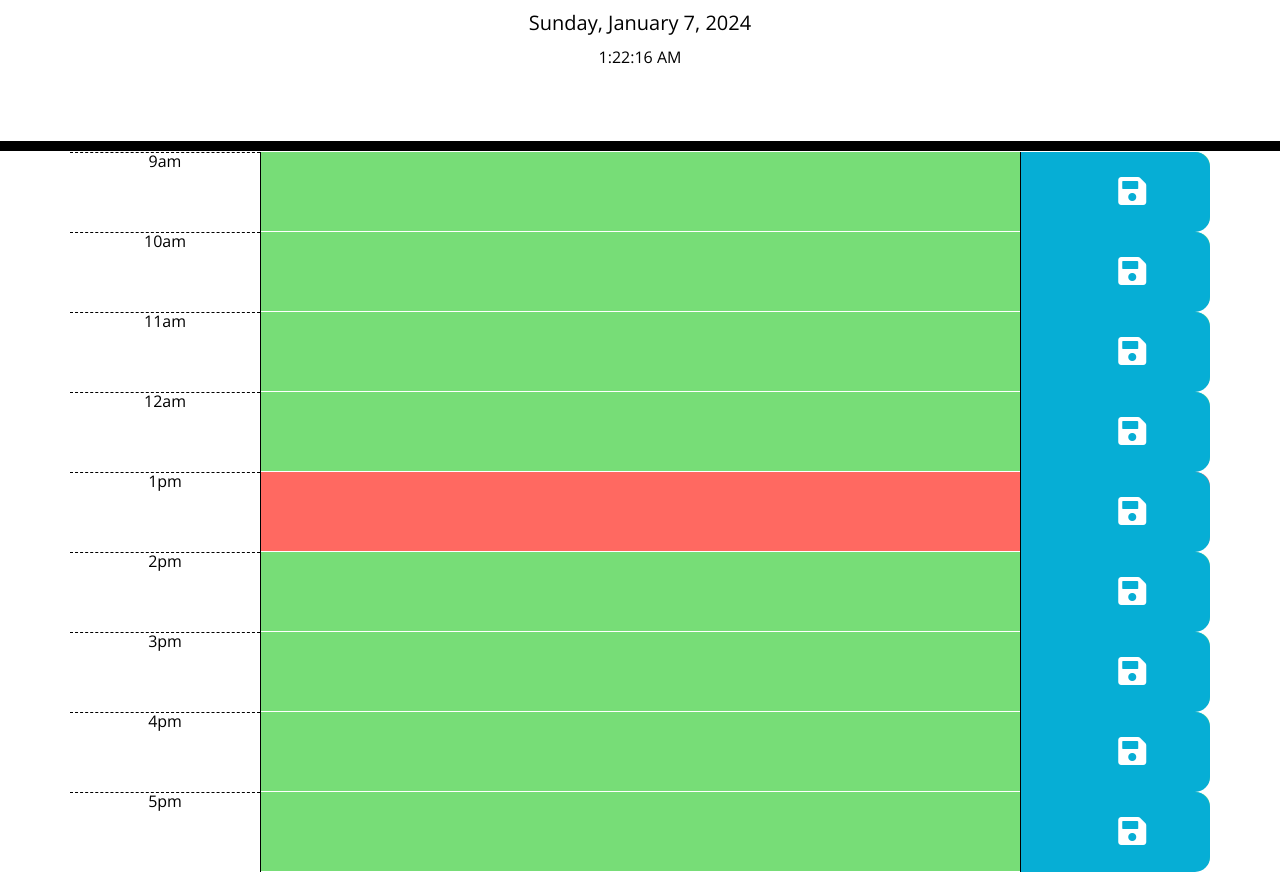
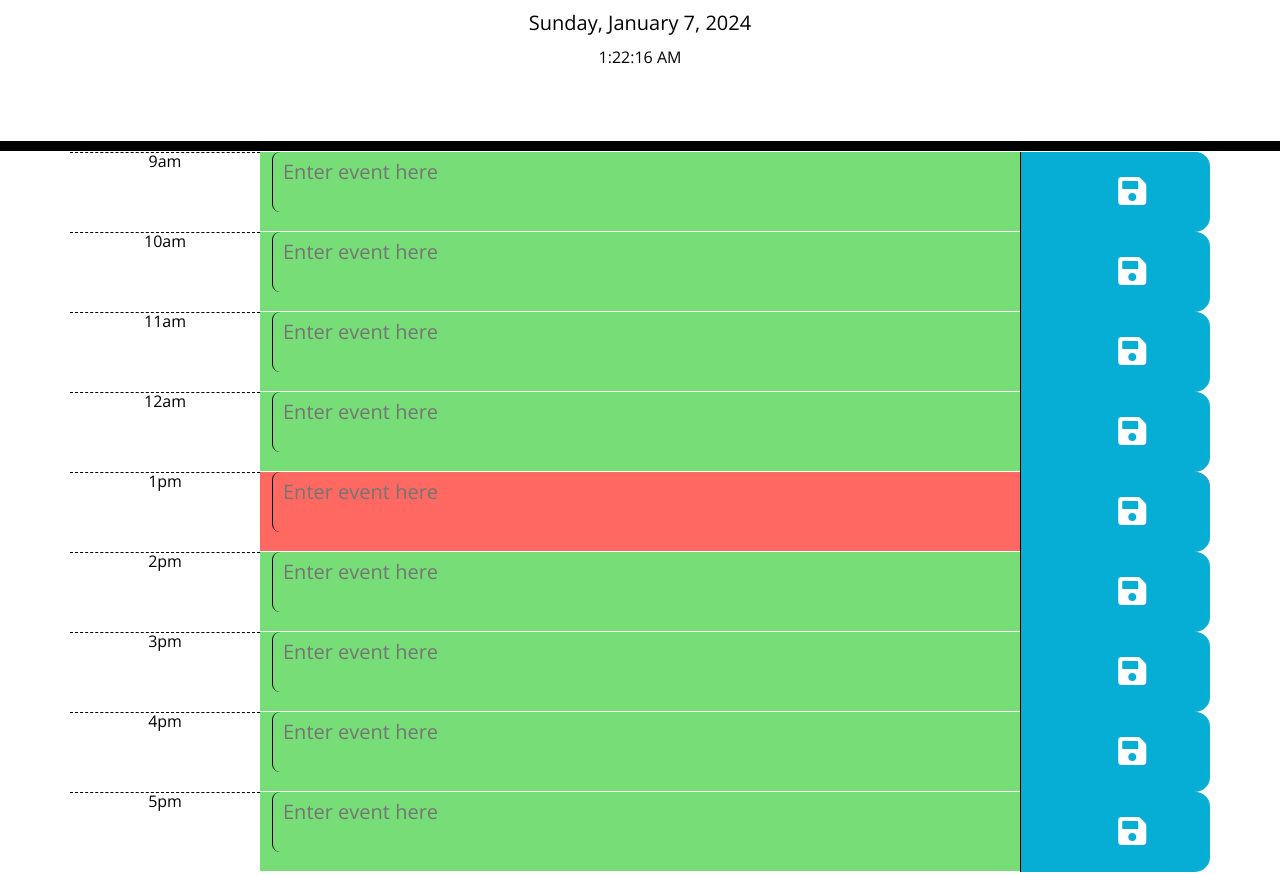
Before and after one commit to chrisma89/Workday-Planner, a plain HTML site: page index.html in a window 1280 px wide. Shown: the part 168-1043 px from the top of the page. Drawn offline with nearby package versions, Linux system fonts and the light colour scheme.

Commit message:
input textarea added

```diff
--- a/assets/css/style.css
+++ b/assets/css/style.css
@@ -11,6 +11,7 @@ body {
   color: #000000;
   border-left: 1px solid black;
   padding: 10px;
+
 }
 
 header {
@@ -20,6 +21,10 @@ header {
   border-radius: 0;
   border-bottom: 10px solid black;
   padding: 60px;
+}
+
+textarea {
+  width:100%;
 }
 
 .description {
--- a/assets/js/script.js
+++ b/assets/js/script.js
@@ -1,4 +1,4 @@
-// Current Date display
+// Current Date display at the top of the calender when a user opens the planner.
 const currentDay = $("#currentDay");
 currentDay.text(dayjs().format("dddd, MMMM D, YYYY"))
 
@@ -12,20 +12,18 @@ displayTime()
 // update clock every second
 setInterval (displayTime, 1000)
 
-console.log("ding")
-
+// Color-coded time block based on past, present, and future
 function updateHourblocks (){
-  currentHour = dayjs().hour()
+  const currentHour = dayjs().hour()
   console.log(currentHour)
 
-  // const plannerHour =$(".time-block")
-  // console.log(plannerHour)
+
    const timeBlock =  $(".time-block")
-  $(timeBlock).each(function(){
+  timeBlock.each(function(){
 
     let plannerHour = parseInt($(this).attr("id"))
     console.log(plannerHour)
-  //  console.log(timeBlock)
+
     if (plannerHour < currentHour){
       $(this).addClass("past")
       $(this).removeClass("present future")
@@ -40,8 +38,12 @@ function updateHourblocks (){
       $(this).removeClass("past present")
 
     }
+  })}
+
+updateHourblocks()
 
 
+// update time-blocks every hour
+// setInterval(updateHourblocks, 15000)
 
-  })}
-updateHourblocks()
+// Allow a user to enter an event when they click a time block
--- a/index.html
+++ b/index.html
@@ -25,63 +25,63 @@
     <!-- Timeblocks go here -->
     <div class="row time-block" id="9">
       <div class="col-md-2 hour" >9am</div>
-      <div class="col-md-8 textarea"></div>
+       <div class="col-md-8"><textarea class="textarea description form-control-lg" placeholder="Enter event here"></textarea></div>
       <div class="col-md-2 saveBtn">
         <button class="btn"><i class="fas fa-save fa-2x center"></i></button>
       </div>
     </div>
     <div class="row time-block" id ="10">
       <div class="col-md-2 hour">10am</div>
-      <div class="col-md-8 textarea description"></div>
+      <div class="col-md-8"><textarea class="textarea description form-control-lg" placeholder="Enter event here"></textarea></div>
       <div class="col-md-2 saveBtn ">
         <button class="btn"><i class="fas fa-save fa-2x center"></i></button>
       </div>
     </div>
     <div class="row time-block" id ="11">
       <div class="col-md-2 hour" >11am</div>
-      <div class="col-md-8 textarea description"></div>
+      <div class="col-md-8"><textarea class="textarea description form-control-lg" placeholder="Enter event here"></textarea></div>
       <div class="col-md-2 saveBtn ">
         <button class="btn"><i class="fas fa-save fa-2x center"></i></button>
       </div>
     </div>
     <div class="row time-block" id ="12">
       <div class="col-md-2 hour" >12am</div>
-      <div class="col-md-8 textarea description"></div>
+      <div class="col-md-8"><textarea class="textarea description form-control-lg" placeholder="Enter event here"></textarea></div>
       <div class="col-md-2 saveBtn">
         <button class="btn"><i class="fas fa-save fa-2x center"></i></button>
       </div>
     </div>
     <div class="row time-block" id = "1">
       <div class="col-md-2 hour" >1pm</div>
-      <div class="col-md-8 textarea description"></div>
+      <div class="col-md-8"><textarea class="textarea description form-control-lg" placeholder="Enter event here"></textarea></div>
       <div class="col-md-2 saveBtn">
         <button class="btn"><i class="fas fa-save fa-2x center"></i></button>
       </div>
     </div>
     <div class="row time-block" id ="2">
       <div class="col-md-2 hour" >2pm</div>
-      <div class="col-md-8 textarea description"></div>
+      <div class="col-md-8"><textarea class="textarea description form-control-lg" placeholder="Enter event here"></textarea></div>
       <div class="col-md-2 saveBtn">
         <button class="btn"><i class="fas fa-save fa-2x center"></i></button>
       </div>
     </div>
     <div class="row time-block" id ="3" >
       <div class="col-md-2 hour" >3pm</div>
-      <div class="col-md-8 textarea description"></div>
+      <div class="col-md-8"><textarea class="textarea description form-control-lg" placeholder="Enter event here"></textarea></div>
       <div class="col-md-2 saveBtn">
         <button class="btn"><i class="fas fa-save fa-2x center"></i></button>
       </div>
     </div>
     <div class="row time-block" id ="4">
       <div class="col-md-2 hour" >4pm</div>
-      <div class="col-md-8 textarea description"></div>
+      <div class="col-md-8"><textarea class="textarea description form-control-lg" placeholder="Enter event here"></textarea></div>
       <div class="col-md-2 saveBtn">
         <button class="btn"><i class="fas fa-save fa-2x center"></i></button>
       </div>
     </div>
     <div class="row time-block" id ="5">
       <div class="col-md-2 hour" >5pm</div>
-      <div class="col-md-8 textarea description"></div>
+      <div class="col-md-8"><textarea class="textarea description form-control-lg" placeholder="Enter event here"></textarea></div>
       <div class="col-md-2 saveBtn ">
         <button class="btn"><i class="fas fa-save fa-2x center"></i></button>
       </div>
```
